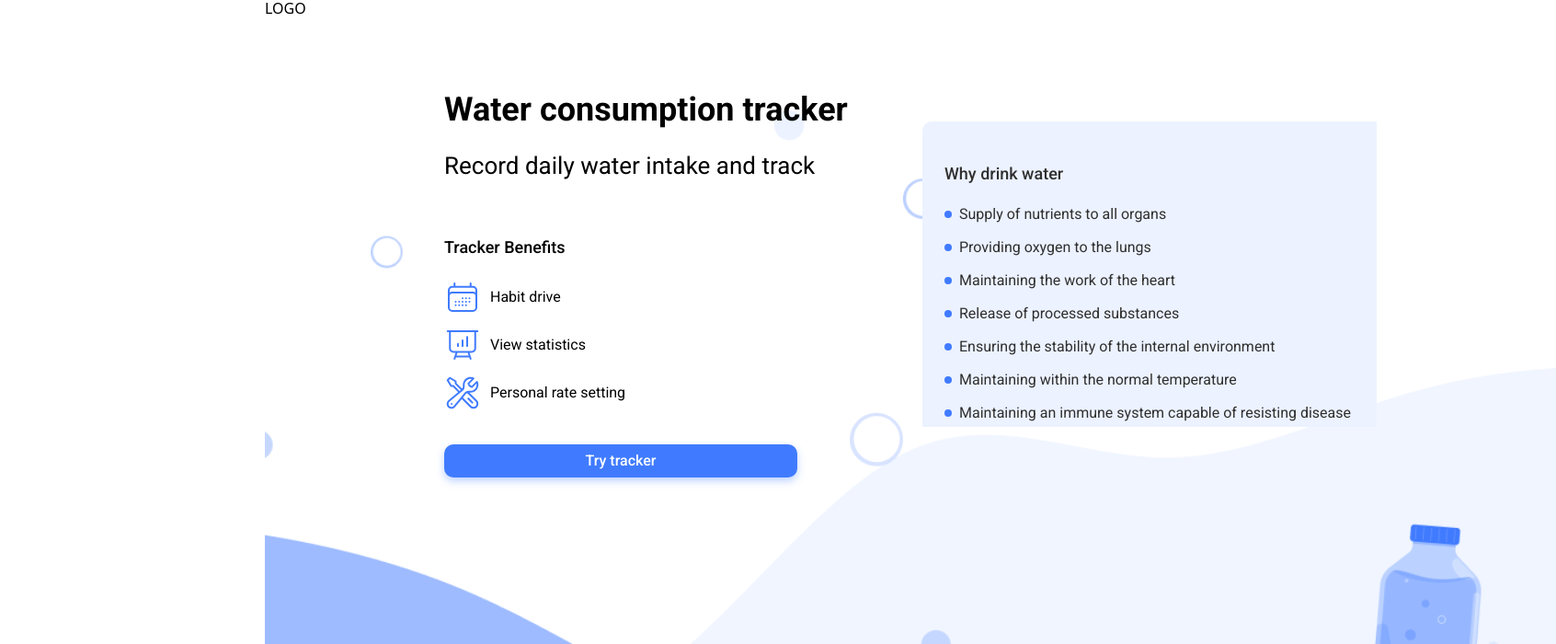
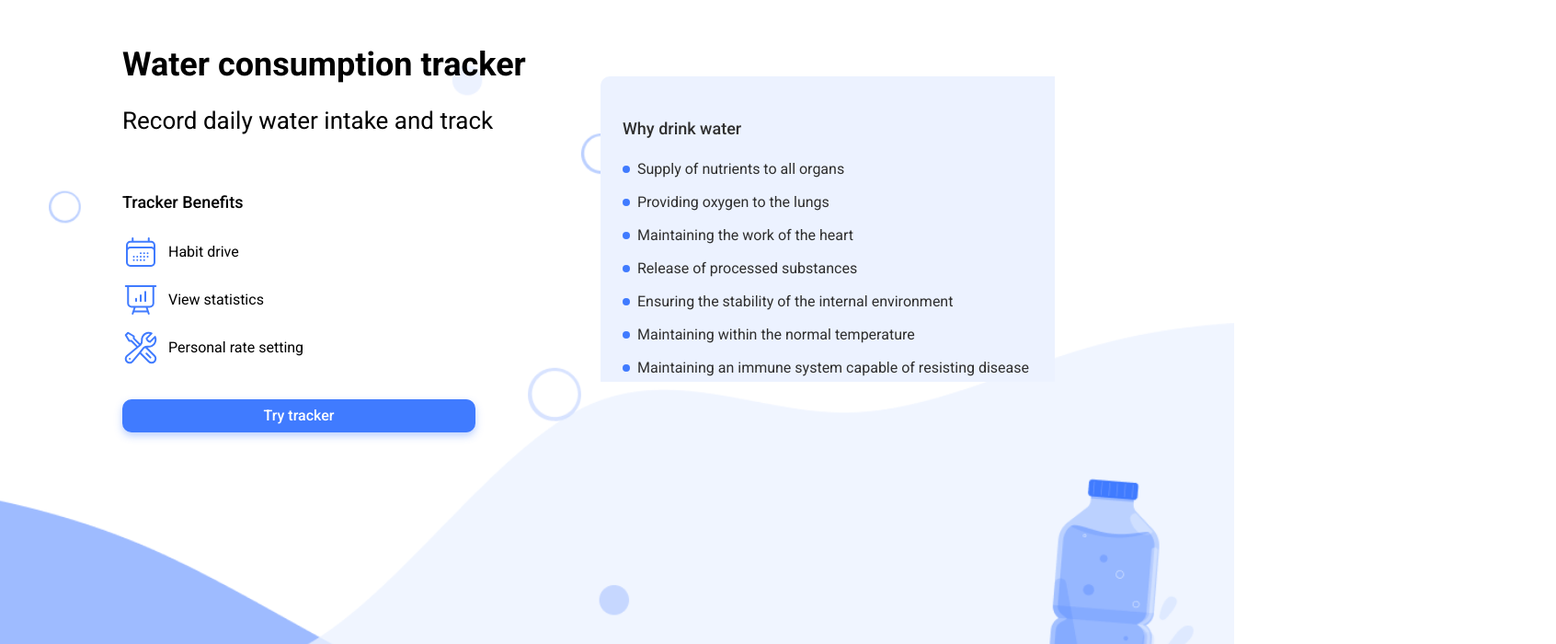
Before and after one commit to KatyaKhomenko/project-FortuneTeam06, a React (Vite) app: page /welcome in a window 1280 px wide. Shown: the top 700 px of the page at 92% size, 1692 px wide, since content can reach past the window. Built offline with nearby package versions, Linux system fonts and the light colour scheme.

Commit message:
Update App.module.css

```diff
--- a/src/components/App.module.css
+++ b/src/components/App.module.css
@@ -1,19 +1,26 @@
 .app {
   width: 320px;
-  padding: 0 20px;
+  padding: 0 16px;
   margin: 0 auto;
+  max-width: 1440px;
+
+  display: flex;
+  flex-direction: column;
+  align-items: center;
+  justify-content: center;
+  height: 100vh;
 }
 
 @media (min-width: 768px) {
   .app {
     width: 768px;
-    padding: 0 32px;
+    padding: 0 24px;
   }
 }
 
 @media (min-width: 1440px) {
   .app {
     width: 1440px;
-    padding: 0 112px;
+    padding: 0 32px;
   }
 }
```
